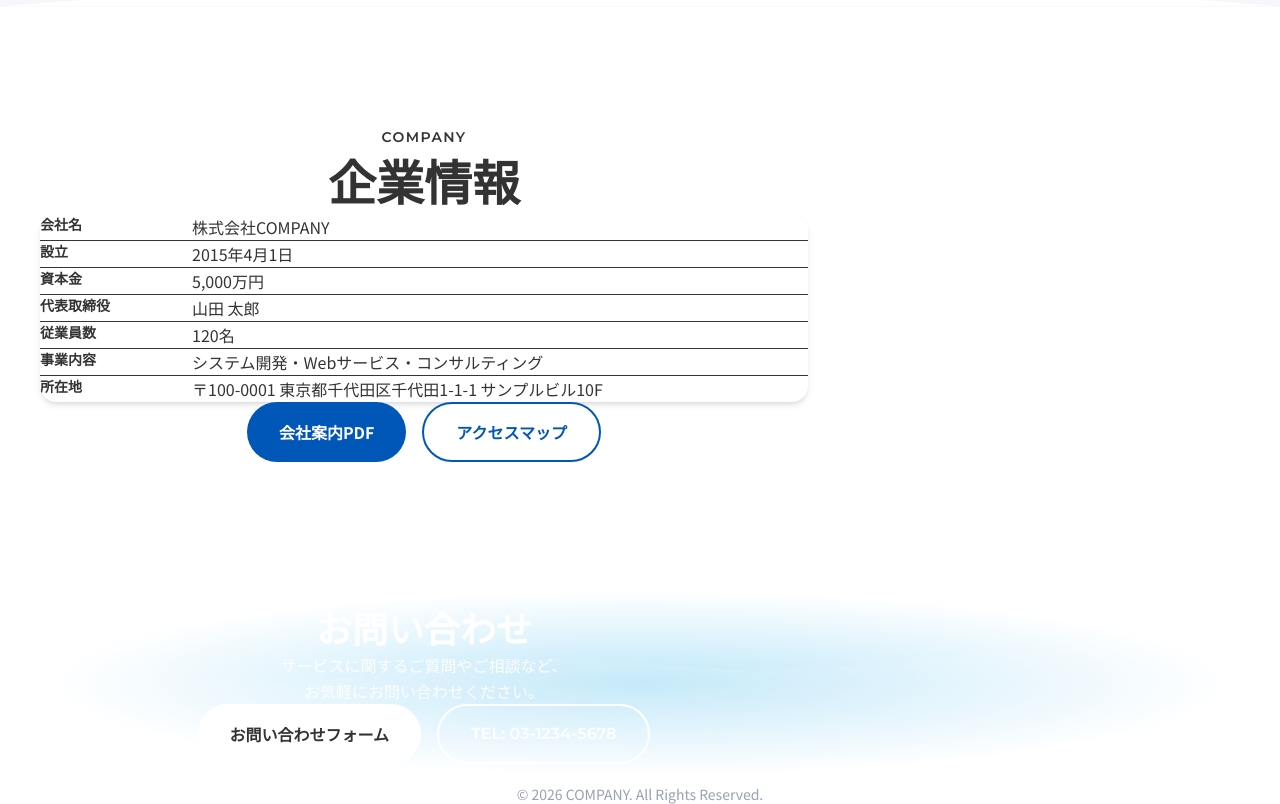
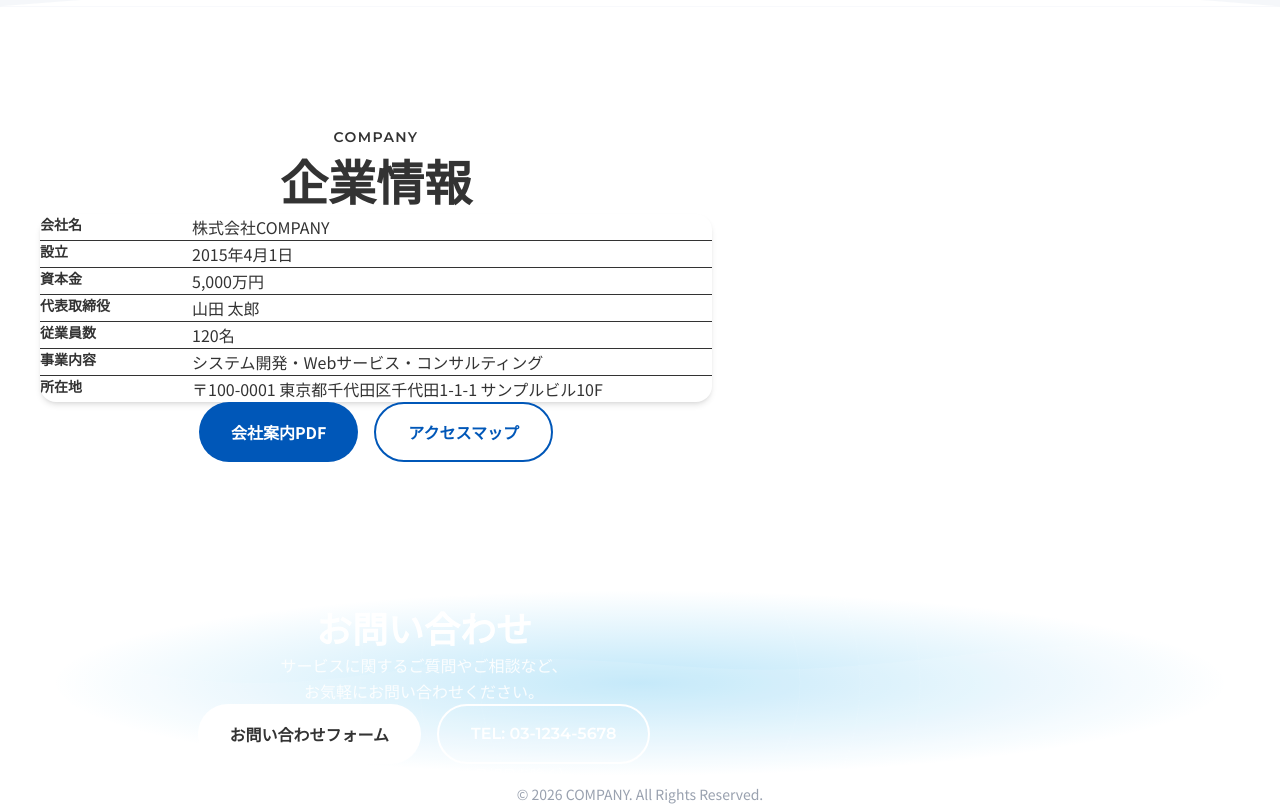
Before and after one commit to Mukai-Kohei/DX_ver01, a Next.js app in the folder DX/HP/company-website/: page / in a window 1280 px wide. Shown: the part 2180-2984 px from the top of the page. Built offline with nearby package versions, Linux system fonts and the light colour scheme.

Commit message:
fix: center buttons with flex-wrap justify-center, narrow Company content width
https://claude.ai/code/session_01K7pZmE9GAEZFybVi448acJ

```diff
--- a/DX/HP/company-website/components/Company.tsx
+++ b/DX/HP/company-website/components/Company.tsx
@@ -40,7 +40,7 @@ export default function Company() {
   return (
     <section ref={sectionRef} className="section-padding bg-bg-light" id="company">
       <div className="container-custom">
-        <div ref={contentRef} className="max-w-3xl mx-auto">
+        <div ref={contentRef} className="max-w-2xl mx-auto w-full">
           {/* Header */}
           <div className="text-center mb-10 md:mb-12 space-y-3">
             <p className="font-en text-sm text-primary font-semibold tracking-widest">
@@ -71,7 +71,7 @@ export default function Company() {
           </div>
 
           {/* Buttons */}
-          <div className="flex flex-col items-center sm:flex-row sm:items-stretch gap-3 sm:gap-4 justify-center mt-10 md:mt-12">
+          <div className="flex flex-wrap justify-center gap-3 sm:gap-4 mt-10 md:mt-12">
             <a href="#" className="btn btn-primary text-sm sm:text-base px-8 py-3">
               会社案内PDF
             </a>
--- a/DX/HP/company-website/components/ContactCTA.tsx
+++ b/DX/HP/company-website/components/ContactCTA.tsx
@@ -56,7 +56,7 @@ export default function ContactCTA() {
             </p>
           </div>
 
-          <div className="flex flex-col items-center sm:flex-row sm:items-stretch gap-4 justify-center pt-2">
+          <div className="flex flex-wrap justify-center gap-4 pt-2">
             <a
               href="#"
               className="btn bg-white text-primary hover:bg-opacity-90 px-10 py-3 text-base"
```
